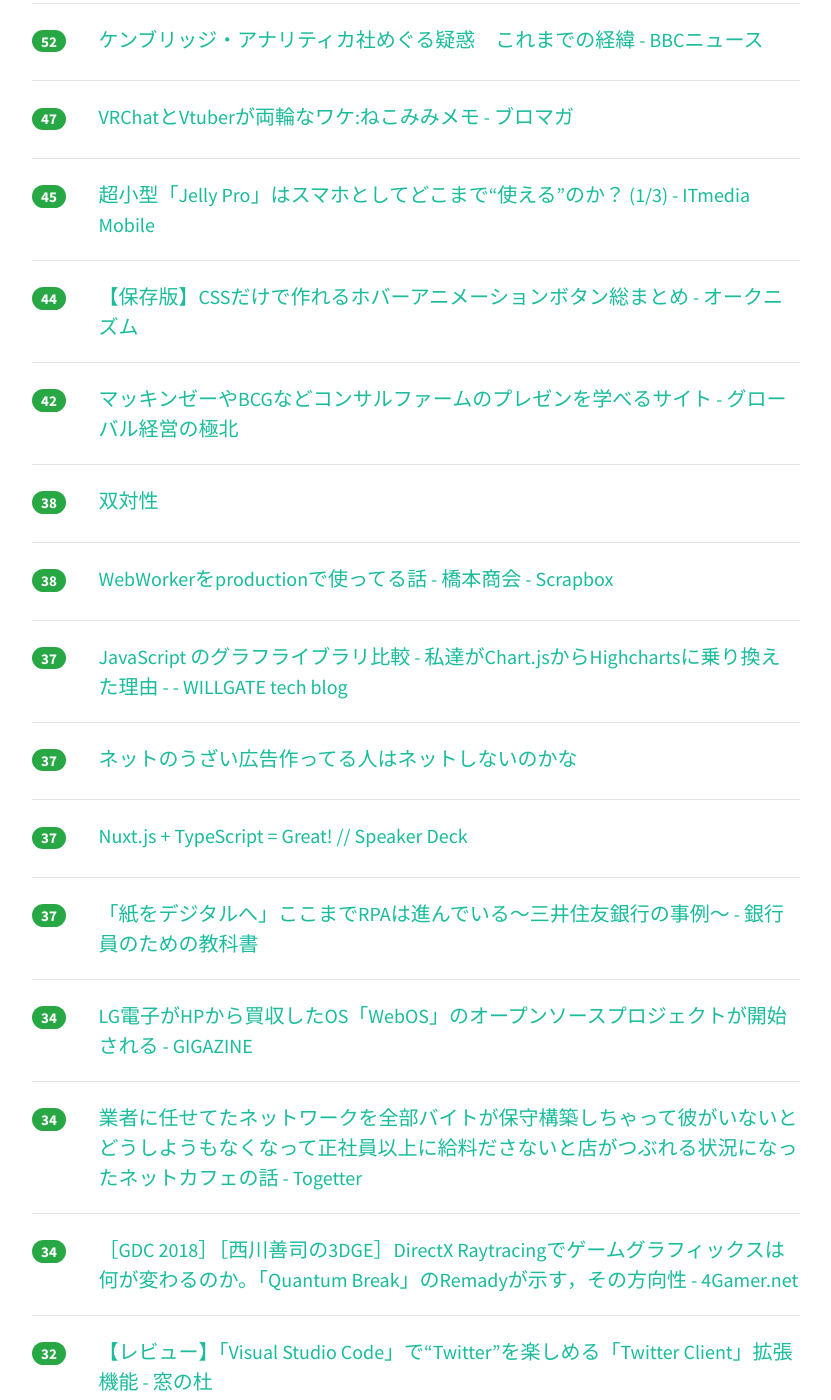
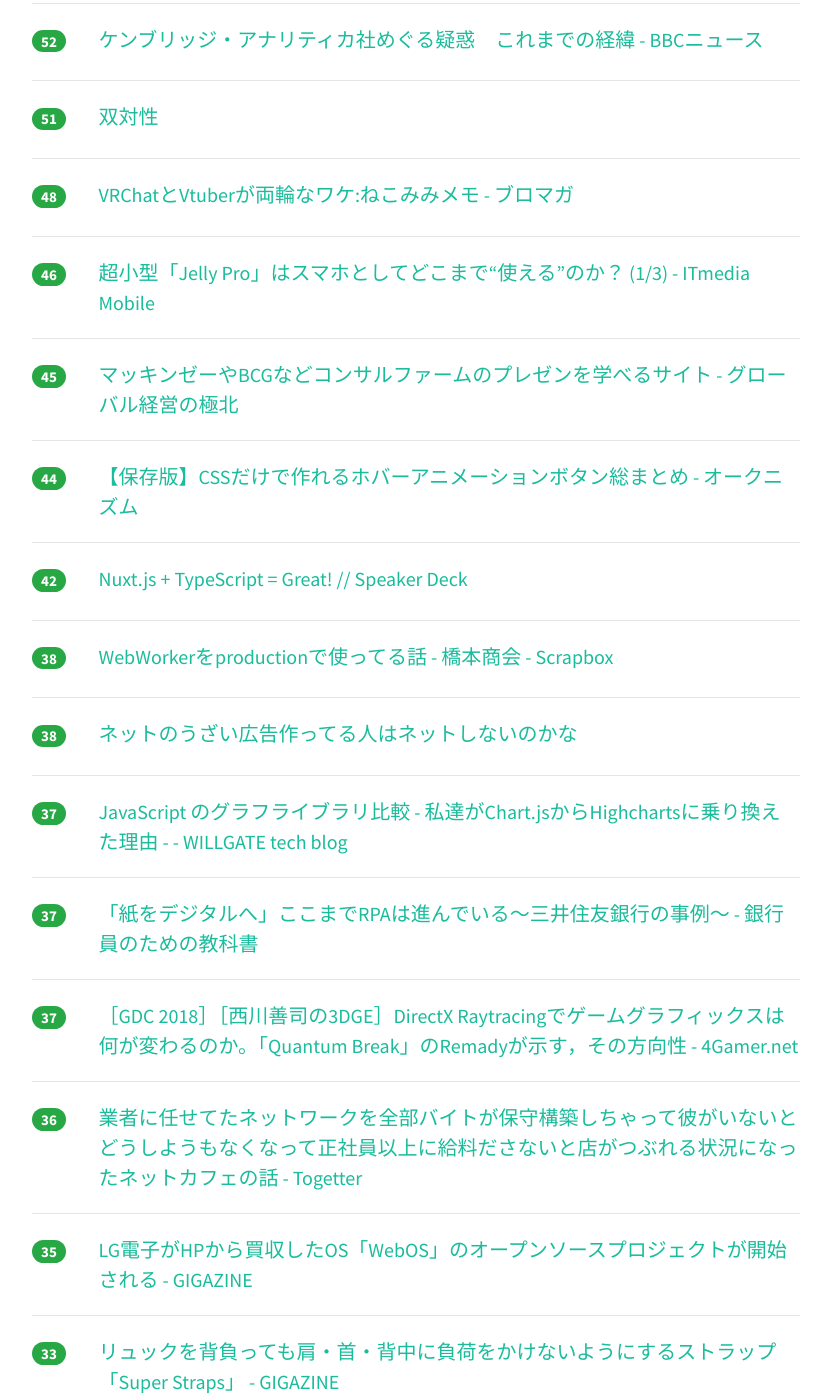
Before and after one commit to yatta47/hatena-matome-site, a Jekyll site: the page built from _posts/2018-03-21-hatena.md, in a window 1280 px wide and 1400 px high, scrolled down 1269 px. Shown: the whole window, without its empty margins (224-1055 px from the left). Built offline with Jekyll 4.4.1, drawn with Linux system fonts in a browser that asks for light colours; nearby versions of some CDN libraries; some of the changed text lies outside the part shown.

Commit message:
Updated 2018-03-21

```diff
--- a/_posts/2018-03-21-hatena.md
+++ b/_posts/2018-03-21-hatena.md
@@ -1,49 +1,54 @@
 ---
 layout: post
 title:  "2018-03-21 はてぶIT"
-date:   2018-03-21 22:03:25
+date:   2018-03-21 23:03:17
 tags: [it-hotentry]
 ---
-59 件のデータあり
+61 件のデータあり
 
 <hr><div class="row">
-<div class="col-1"><span class="badge badge-pill badge-success h2">226</span></div>
+<div class="col-1"><span class="badge badge-pill badge-success h2">230</span></div>
 <div class="col-11"><a href='http://kyoumoe.hatenablog.com/entry/20180320/1521549532' target='_blank'>とあるNPO法人のサポーターからイケダハヤトやはあちゅうの存在が消された件 - 今日も得る物なしZ</a></div>
 </div>
 <hr>
 <div class="row">
-<div class="col-1"><span class="badge badge-pill badge-success h2">165</span></div>
+<div class="col-1"><span class="badge badge-pill badge-success h2">179</span></div>
 <div class="col-11"><a href='http://www.mermirai.com/entry/web30' target='_blank'>Web 3.0の6つの特徴 - メルミライ - 未来を見るメディア。</a></div>
 </div>
 <hr>
 <div class="row">
-<div class="col-1"><span class="badge badge-pill badge-success h2">158</span></div>
+<div class="col-1"><span class="badge badge-pill badge-success h2">177</span></div>
 <div class="col-11"><a href='http://www.kunst1080.net/entry/2018/03/21/132836' target='_blank'>【謎】本当にあったfindコマンドの怖い話【解決編】 - くんすとの備忘録</a></div>
 </div>
 <hr>
 <div class="row">
-<div class="col-1"><span class="badge badge-pill badge-success h2">148</span></div>
+<div class="col-1"><span class="badge badge-pill badge-success h2">159</span></div>
+<div class="col-11"><a href='http://globalbiz.hatenablog.com/entry/2018/03/21/114648' target='_blank'>名門イリノイ大のデータサイエンス修士が、完全オンラインで取得可能に しかも安い！ - グローバル経営の極北</a></div>
+</div>
+<hr>
+<div class="row">
+<div class="col-1"><span class="badge badge-pill badge-success h2">149</span></div>
 <div class="col-11"><a href='https://qiita.com/umamichi/items/0e2b4b1c578e7335ba20' target='_blank'>PWA 入門 〜iOS SafariでPWAを体験するまで〜 2018年3月版 - Qiita</a></div>
 </div>
 <hr>
 <div class="row">
-<div class="col-1"><span class="badge badge-pill badge-success h2">125</span></div>
+<div class="col-1"><span class="badge badge-pill badge-success h2">143</span></div>
 <div class="col-11"><a href='https://medium.com/google-cloud-jp/1d7227cb05e4' target='_blank'>BigQuery に関する１２の誤解の真相を明らかにする – google-cloud-jp – Medium</a></div>
 </div>
 <hr>
 <div class="row">
-<div class="col-1"><span class="badge badge-pill badge-success h2">124</span></div>
-<div class="col-11"><a href='http://globalbiz.hatenablog.com/entry/2018/03/21/114648' target='_blank'>名門イリノイ大のデータサイエンス修士が、完全オンラインで取得可能に しかも安い！ - グローバル経営の極北</a></div>
+<div class="col-1"><span class="badge badge-pill badge-success h2">139</span></div>
+<div class="col-11"><a href='http://karaage.hatenadiary.jp/entry/2018/03/21/073000' target='_blank'>Google Colaboratoryを使えば環境構築不要でPythonの機械学習ができて最高 - karaage. [からあげ]</a></div>
 </div>
 <hr>
 <div class="row">
 <div class="col-1"><span class="badge badge-pill badge-success h2">99</span></div>
-<div class="col-11"><a href='http://karaage.hatenadiary.jp/entry/2018/03/21/073000' target='_blank'>Google Colaboratoryを使えば環境構築不要でPythonの機械学習ができて最高 - karaage. [からあげ]</a></div>
+<div class="col-11"><a href='http://www.4gamer.net/games/033/G003329/20180320141/' target='_blank'>［GDC 2018］ついにDirectXがレイトレーシングパイプラインを統合。「DirectX Raytracing」が立ち上がる - 4Gamer.net</a></div>
 </div>
 <hr>
 <div class="row">
-<div class="col-1"><span class="badge badge-pill badge-success h2">98</span></div>
-<div class="col-11"><a href='http://www.4gamer.net/games/033/G003329/20180320141/' target='_blank'>［GDC 2018］ついにDirectXがレイトレーシングパイプラインを統合。「DirectX Raytracing」が立ち上がる - 4Gamer.net</a></div>
+<div class="col-1"><span class="badge badge-pill badge-success h2">75</span></div>
+<div class="col-11"><a href='https://anond.hatelabo.jp/20180321171652' target='_blank'>PWAが来るって言っているエンジニアは今すぐ辞めろ</a></div>
 </div>
 <hr>
 <div class="row">
@@ -52,23 +57,28 @@ tags: [it-hotentry]
 </div>
 <hr>
 <div class="row">
-<div class="col-1"><span class="badge badge-pill badge-success h2">56</span></div>
-<div class="col-11"><a href='https://anond.hatelabo.jp/20180321171652' target='_blank'>PWAが来るって言っているエンジニアは今すぐ辞めろ</a></div>
-</div>
-<hr>
-<div class="row">
 <div class="col-1"><span class="badge badge-pill badge-success h2">52</span></div>
 <div class="col-11"><a href='http://www.bbc.com/japanese/features-and-analysis-43467869' target='_blank'>ケンブリッジ・アナリティカ社めぐる疑惑　これまでの経緯 - BBCニュース</a></div>
 </div>
 <hr>
 <div class="row">
-<div class="col-1"><span class="badge badge-pill badge-success h2">47</span></div>
+<div class="col-1"><span class="badge badge-pill badge-success h2">51</span></div>
+<div class="col-11"><a href='https://www.slideshare.net/wata_orz/ss-91375739' target='_blank'>双対性</a></div>
+</div>
+<hr>
+<div class="row">
+<div class="col-1"><span class="badge badge-pill badge-success h2">48</span></div>
 <div class="col-11"><a href='http://ch.nicovideo.jp/nekomimi/blomaga/ar1443265' target='_blank'>VRChatとVtuberが両輪なワケ:ねこみみメモ - ブロマガ</a></div>
 </div>
 <hr>
 <div class="row">
+<div class="col-1"><span class="badge badge-pill badge-success h2">46</span></div>
+<div class="col-11"><a href='http://www.itmedia.co.jp/mobile/articles/1803/21/news018.html' target='_blank'>超小型「Jelly Pro」はスマホとしてどこまで“使える”のか？ (1/3) - ITmedia Mobile</a></div>
+</div>
+<hr>
+<div class="row">
 <div class="col-1"><span class="badge badge-pill badge-success h2">45</span></div>
-<div class="col-11"><a href='http://www.itmedia.co.jp/mobile/articles/1803/21/news018.html' target='_blank'>超小型「Jelly Pro」はスマホとしてどこまで“使える”のか？ (1/3) - ITmedia Mobile</a></div>
+<div class="col-11"><a href='http://globalbiz.hatenablog.com/entry/2018/03/20/200039' target='_blank'>マッキンゼーやBCGなどコンサルファームのプレゼンを学べるサイト - グローバル経営の極北</a></div>
 </div>
 <hr>
 <div class="row">
@@ -78,17 +88,17 @@ tags: [it-hotentry]
 <hr>
 <div class="row">
 <div class="col-1"><span class="badge badge-pill badge-success h2">42</span></div>
-<div class="col-11"><a href='http://globalbiz.hatenablog.com/entry/2018/03/20/200039' target='_blank'>マッキンゼーやBCGなどコンサルファームのプレゼンを学べるサイト - グローバル経営の極北</a></div>
-</div>
-<hr>
-<div class="row">
-<div class="col-1"><span class="badge badge-pill badge-success h2">38</span></div>
-<div class="col-11"><a href='https://www.slideshare.net/wata_orz/ss-91375739' target='_blank'>双対性</a></div>
+<div class="col-11"><a href='https://speakerdeck.com/suusan2go/nuxt-dot-js-plus-typescript-equals-great' target='_blank'>Nuxt.js + TypeScript = Great! // Speaker Deck</a></div>
 </div>
 <hr>
 <div class="row">
 <div class="col-1"><span class="badge badge-pill badge-success h2">38</span></div>
 <div class="col-11"><a href='https://scrapbox.io/shokai/WebWorker%E3%82%92production%E3%81%A7%E4%BD%BF%E3%81%A3%E3%81%A6%E3%82%8B%E8%A9%B1' target='_blank'>WebWorkerをproductionで使ってる話 - 橋本商会 - Scrapbox</a></div>
+</div>
+<hr>
+<div class="row">
+<div class="col-1"><span class="badge badge-pill badge-success h2">38</span></div>
+<div class="col-11"><a href='https://anond.hatelabo.jp/20180319170310' target='_blank'>ネットのうざい広告作ってる人はネットしないのかな</a></div>
 </div>
 <hr>
 <div class="row">
@@ -98,32 +108,27 @@ tags: [it-hotentry]
 <hr>
 <div class="row">
 <div class="col-1"><span class="badge badge-pill badge-success h2">37</span></div>
-<div class="col-11"><a href='https://anond.hatelabo.jp/20180319170310' target='_blank'>ネットのうざい広告作ってる人はネットしないのかな</a></div>
+<div class="col-11"><a href='http://www.financepensionrealestate.work/entry/2018/03/20/193420' target='_blank'>「紙をデジタルへ」ここまでRPAは進んでいる～三井住友銀行の事例～ - 銀行員のための教科書</a></div>
 </div>
 <hr>
 <div class="row">
 <div class="col-1"><span class="badge badge-pill badge-success h2">37</span></div>
-<div class="col-11"><a href='https://speakerdeck.com/suusan2go/nuxt-dot-js-plus-typescript-equals-great' target='_blank'>Nuxt.js + TypeScript = Great! // Speaker Deck</a></div>
+<div class="col-11"><a href='http://www.4gamer.net/games/033/G003329/20180321003/' target='_blank'>［GDC 2018］［西川善司の3DGE］DirectX Raytracingでゲームグラフィックスは何が変わるのか。「Quantum Break」のRemadyが示す，その方向性 - 4Gamer.net</a></div>
 </div>
 <hr>
 <div class="row">
-<div class="col-1"><span class="badge badge-pill badge-success h2">37</span></div>
-<div class="col-11"><a href='http://www.financepensionrealestate.work/entry/2018/03/20/193420' target='_blank'>「紙をデジタルへ」ここまでRPAは進んでいる～三井住友銀行の事例～ - 銀行員のための教科書</a></div>
+<div class="col-1"><span class="badge badge-pill badge-success h2">36</span></div>
+<div class="col-11"><a href='https://togetter.com/li/1210628' target='_blank'>業者に任せてたネットワークを全部バイトが保守構築しちゃって彼がいないとどうしようもなくなって正社員以上に給料ださないと店がつぶれる状況になったネットカフェの話 - Togetter</a></div>
 </div>
 <hr>
 <div class="row">
-<div class="col-1"><span class="badge badge-pill badge-success h2">34</span></div>
+<div class="col-1"><span class="badge badge-pill badge-success h2">35</span></div>
 <div class="col-11"><a href='https://gigazine.net/news/20180320-lg-webos-open-source-version/' target='_blank'>LG電子がHPから買収したOS「WebOS」のオープンソースプロジェクトが開始される - GIGAZINE</a></div>
 </div>
 <hr>
 <div class="row">
-<div class="col-1"><span class="badge badge-pill badge-success h2">34</span></div>
-<div class="col-11"><a href='https://togetter.com/li/1210628' target='_blank'>業者に任せてたネットワークを全部バイトが保守構築しちゃって彼がいないとどうしようもなくなって正社員以上に給料ださないと店がつぶれる状況になったネットカフェの話 - Togetter</a></div>
-</div>
-<hr>
-<div class="row">
-<div class="col-1"><span class="badge badge-pill badge-success h2">34</span></div>
-<div class="col-11"><a href='http://www.4gamer.net/games/033/G003329/20180321003/' target='_blank'>［GDC 2018］［西川善司の3DGE］DirectX Raytracingでゲームグラフィックスは何が変わるのか。「Quantum Break」のRemadyが示す，その方向性 - 4Gamer.net</a></div>
+<div class="col-1"><span class="badge badge-pill badge-success h2">33</span></div>
+<div class="col-11"><a href='https://gigazine.net/news/20180321-super-straps-improve-posture/' target='_blank'>リュックを背負っても肩・首・背中に負荷をかけないようにするストラップ「Super Straps」 - GIGAZINE</a></div>
 </div>
 <hr>
 <div class="row">
@@ -142,18 +147,13 @@ tags: [it-hotentry]
 </div>
 <hr>
 <div class="row">
-<div class="col-1"><span class="badge badge-pill badge-success h2">30</span></div>
-<div class="col-11"><a href='https://gigazine.net/news/20180321-super-straps-improve-posture/' target='_blank'>リュックを背負っても肩・首・背中に負荷をかけないようにするストラップ「Super Straps」 - GIGAZINE</a></div>
+<div class="col-1"><span class="badge badge-pill badge-success h2">29</span></div>
+<div class="col-11"><a href='https://qiita.com/hakatashi/items/997afabc28c254639efe' target='_blank'>Ruby 0.49 をビルドする - Qiita</a></div>
 </div>
 <hr>
 <div class="row">
 <div class="col-1"><span class="badge badge-pill badge-success h2">27</span></div>
 <div class="col-11"><a href='https://gigazine.net/news/20180320-microsoft-directx-raytracing/' target='_blank'>Microsoftがレイトレーシングをリアルタイムで行えるAPI「DirectX Raytracing」を公開、ゲームも映画並みにレイトレーシングを活用する時代へ - GIGAZINE</a></div>
-</div>
-<hr>
-<div class="row">
-<div class="col-1"><span class="badge badge-pill badge-success h2">27</span></div>
-<div class="col-11"><a href='https://qiita.com/hakatashi/items/997afabc28c254639efe' target='_blank'>Ruby 0.49 をビルドする - Qiita</a></div>
 </div>
 <hr>
 <div class="row">
@@ -187,8 +187,33 @@ tags: [it-hotentry]
 </div>
 <hr>
 <div class="row">
+<div class="col-1"><span class="badge badge-pill badge-success h2">26</span></div>
+<div class="col-11"><a href='http://www.4gamer.net/games/999/G999905/20180320151/' target='_blank'>［GDC 2018］インディーズゲーム制作における大失敗は，どのようにして起こるのか。そしてどう再起すればいいのか - 4Gamer.net</a></div>
+</div>
+<hr>
+<div class="row">
 <div class="col-1"><span class="badge badge-pill badge-success h2">25</span></div>
 <div class="col-11"><a href='https://gigazine.net/news/20180320-twitch-streamer-ninja-500k-dollar-month/' target='_blank'>人気プロゲーマーはTwitchのゲーム実況で毎月5000万円以上を稼ぎ出していることが明らかに - GIGAZINE</a></div>
+</div>
+<hr>
+<div class="row">
+<div class="col-1"><span class="badge badge-pill badge-success h2">25</span></div>
+<div class="col-11"><a href='https://qiita.com/migimigi_/items/76ae6ef8b75df11a41e2' target='_blank'>AWS Database Migration Serviceを使って水平分割されたDBの縮退に挑戦した話 - Qiita</a></div>
+</div>
+<hr>
+<div class="row">
+<div class="col-1"><span class="badge badge-pill badge-success h2">25</span></div>
+<div class="col-11"><a href='https://medium.com/@voluntas/c696833f5314' target='_blank'>YouTube が WebRTC 配信に対応した – V – Medium</a></div>
+</div>
+<hr>
+<div class="row">
+<div class="col-1"><span class="badge badge-pill badge-success h2">24</span></div>
+<div class="col-11"><a href='https://chirotec.hatenablog.com/entry/2018/03/21/144932' target='_blank'>Unityのゲーム作りをさくっと解説（１） - chirotec’s blog</a></div>
+</div>
+<hr>
+<div class="row">
+<div class="col-1"><span class="badge badge-pill badge-success h2">24</span></div>
+<div class="col-11"><a href='https://note.mu/hebereke/n/nd885f12d2e67' target='_blank'>みんなではじめるデザインレビュー｜Miwa Kuramitsu｜note</a></div>
 </div>
 <hr>
 <div class="row">
@@ -202,16 +227,6 @@ tags: [it-hotentry]
 </div>
 <hr>
 <div class="row">
-<div class="col-1"><span class="badge badge-pill badge-success h2">22</span></div>
-<div class="col-11"><a href='http://www.4gamer.net/games/999/G999905/20180320151/' target='_blank'>［GDC 2018］インディーズゲーム制作における大失敗は，どのようにして起こるのか。そしてどう再起すればいいのか - 4Gamer.net</a></div>
-</div>
-<hr>
-<div class="row">
-<div class="col-1"><span class="badge badge-pill badge-success h2">22</span></div>
-<div class="col-11"><a href='https://qiita.com/migimigi_/items/76ae6ef8b75df11a41e2' target='_blank'>AWS Database Migration Serviceを使って水平分割されたDBの縮退に挑戦した話 - Qiita</a></div>
-</div>
-<hr>
-<div class="row">
 <div class="col-1"><span class="badge badge-pill badge-success h2">21</span></div>
 <div class="col-11"><a href='http://www.4gamer.net/games/391/G039177/20180320076/' target='_blank'>［GDC2018］FFXVのゲームAIは，開発の工程にどう取り込まれたのか？　日本のゲームAI研究の第一人者が語る，FFXVのAI概論 - 4Gamer.net</a></div>
 </div>
@@ -222,13 +237,13 @@ tags: [it-hotentry]
 </div>
 <hr>
 <div class="row">
-<div class="col-1"><span class="badge badge-pill badge-success h2">20</span></div>
-<div class="col-11"><a href='https://anond.hatelabo.jp/20180321005408' target='_blank'>彼女がTwitterばかりみてる</a></div>
+<div class="col-1"><span class="badge badge-pill badge-success h2">21</span></div>
+<div class="col-11"><a href='https://anond.hatelabo.jp/20180321165016' target='_blank'>少子化が社会問題と鼻息荒くしてらっしゃる男性は</a></div>
 </div>
 <hr>
 <div class="row">
 <div class="col-1"><span class="badge badge-pill badge-success h2">20</span></div>
-<div class="col-11"><a href='https://chirotec.hatenablog.com/entry/2018/03/21/144932' target='_blank'>Unityのゲーム作りをさくっと解説（１） - chirotec’s blog</a></div>
+<div class="col-11"><a href='https://anond.hatelabo.jp/20180321005408' target='_blank'>彼女がTwitterばかりみてる</a></div>
 </div>
 <hr>
 <div class="row">
@@ -247,6 +262,11 @@ tags: [it-hotentry]
 </div>
 <hr>
 <div class="row">
+<div class="col-1"><span class="badge badge-pill badge-success h2">19</span></div>
+<div class="col-11"><a href='http://basemusi.hatenablog.com/entry/2018/03/21/195500' target='_blank'>Atcoder Beginners Selectionを難解言語Pietで解いてみた - ベースメモ</a></div>
+</div>
+<hr>
+<div class="row">
 <div class="col-1"><span class="badge badge-pill badge-success h2">18</span></div>
 <div class="col-11"><a href='https://forest.watch.impress.co.jp/docs/serial/yajiuma/1112676.html' target='_blank'>“Windows 10 RS4”はアップデートでPCが使えなくなる時間が「Creators Update」の1/3に - やじうまの杜 - 窓の杜</a></div>
 </div>
@@ -258,7 +278,7 @@ tags: [it-hotentry]
 <hr>
 <div class="row">
 <div class="col-1"><span class="badge badge-pill badge-success h2">18</span></div>
-<div class="col-11"><a href='https://note.mu/hebereke/n/nd885f12d2e67' target='_blank'>みんなではじめるデザインレビュー｜Miwa Kuramitsu｜note</a></div>
+<div class="col-11"><a href='https://www.netlify.com/blog/2018/03/20/netlifys-aws-lambda-functions-bring-the-backend-to-your-frontend-workflow/' target='_blank'>Netlify's AWS Lambda functions bring the backend to your frontend workflow | Netlify</a></div>
 </div>
 <hr>
 <div class="row">
@@ -268,7 +288,7 @@ tags: [it-hotentry]
 <hr>
 <div class="row">
 <div class="col-1"><span class="badge badge-pill badge-success h2">17</span></div>
-<div class="col-11"><a href='https://anond.hatelabo.jp/20180321165016' target='_blank'>少子化が社会問題と鼻息荒くしてらっしゃる男性は</a></div>
+<div class="col-11"><a href='https://anond.hatelabo.jp/20180321204202' target='_blank'>悲報】娘氏、google homeで「おっけーぐーぐる 11ひく6は？」と早速算数の宿題..</a></div>
 </div>
 <hr>
 <div class="row">
@@ -277,27 +297,17 @@ tags: [it-hotentry]
 </div>
 <hr>
 <div class="row">
+<div class="col-1"><span class="badge badge-pill badge-success h2">15</span></div>
+<div class="col-11"><a href='https://www.lancers.jp/work/detail/1889878' target='_blank'>スプラトゥーンのようなゲームを作って欲しいのですが。の依頼/外注 | ゲーム制作・開発の仕事 | ランサーズ</a></div>
+</div>
+<hr>
+<div class="row">
 <div class="col-1"><span class="badge badge-pill badge-success h2">14</span></div>
 <div class="col-11"><a href='http://www.jigowatt121.com/entry/2018/03/20/195233' target='_blank'>3年半かけて得た、ブログのPVを増やすための基本的な考え方 - ジゴワットレポート</a></div>
 </div>
 <hr>
 <div class="row">
-<div class="col-1"><span class="badge badge-pill badge-success h2">13</span></div>
-<div class="col-11"><a href='https://www.netlify.com/blog/2018/03/20/netlifys-aws-lambda-functions-bring-the-backend-to-your-frontend-workflow/' target='_blank'>Netlify's AWS Lambda functions bring the backend to your frontend workflow | Netlify</a></div>
-</div>
-<hr>
-<div class="row">
-<div class="col-1"><span class="badge badge-pill badge-success h2">13</span></div>
-<div class="col-11"><a href='https://anond.hatelabo.jp/20180321204202' target='_blank'>悲報】娘氏、google homeで「おっけーぐーぐる 11ひく6は？」と早速算数の宿題..</a></div>
-</div>
-<hr>
-<div class="row">
-<div class="col-1"><span class="badge badge-pill badge-success h2">13</span></div>
-<div class="col-11"><a href='http://basemusi.hatenablog.com/entry/2018/03/21/195500' target='_blank'>Atcoder Beginners Selectionを難解言語Pietで解いてみた - ベースメモ</a></div>
-</div>
-<hr>
-<div class="row">
-<div class="col-1"><span class="badge badge-pill badge-success h2">12</span></div>
+<div class="col-1"><span class="badge badge-pill badge-success h2">14</span></div>
 <div class="col-11"><a href='http://www.itmedia.co.jp/news/articles/1803/21/news022.html' target='_blank'>Google、虚偽ニュース対策とメディア企業支援の「News Initiative」に3億ドル投入 - ITmedia NEWS</a></div>
 </div>
 <hr>
```
